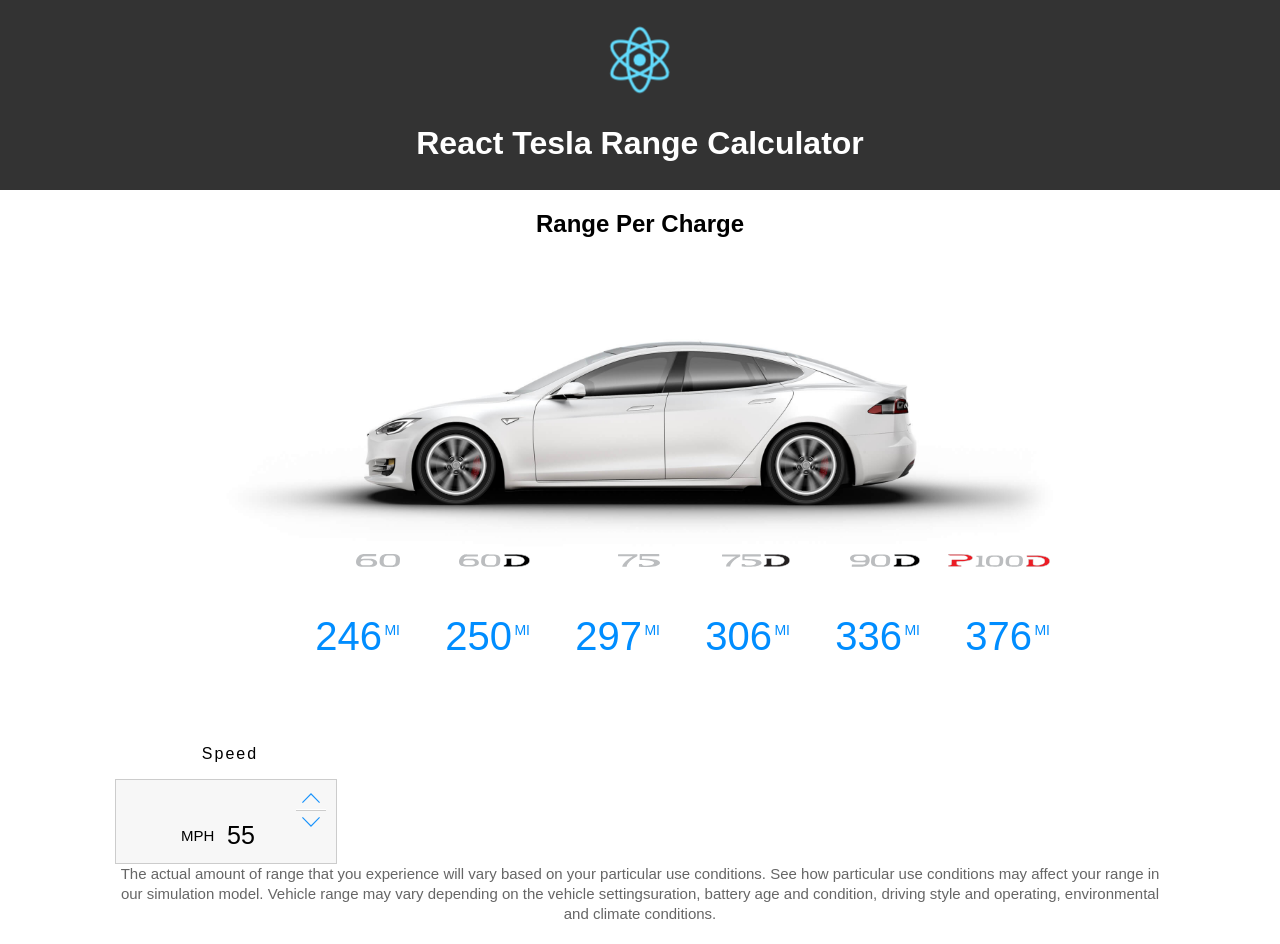
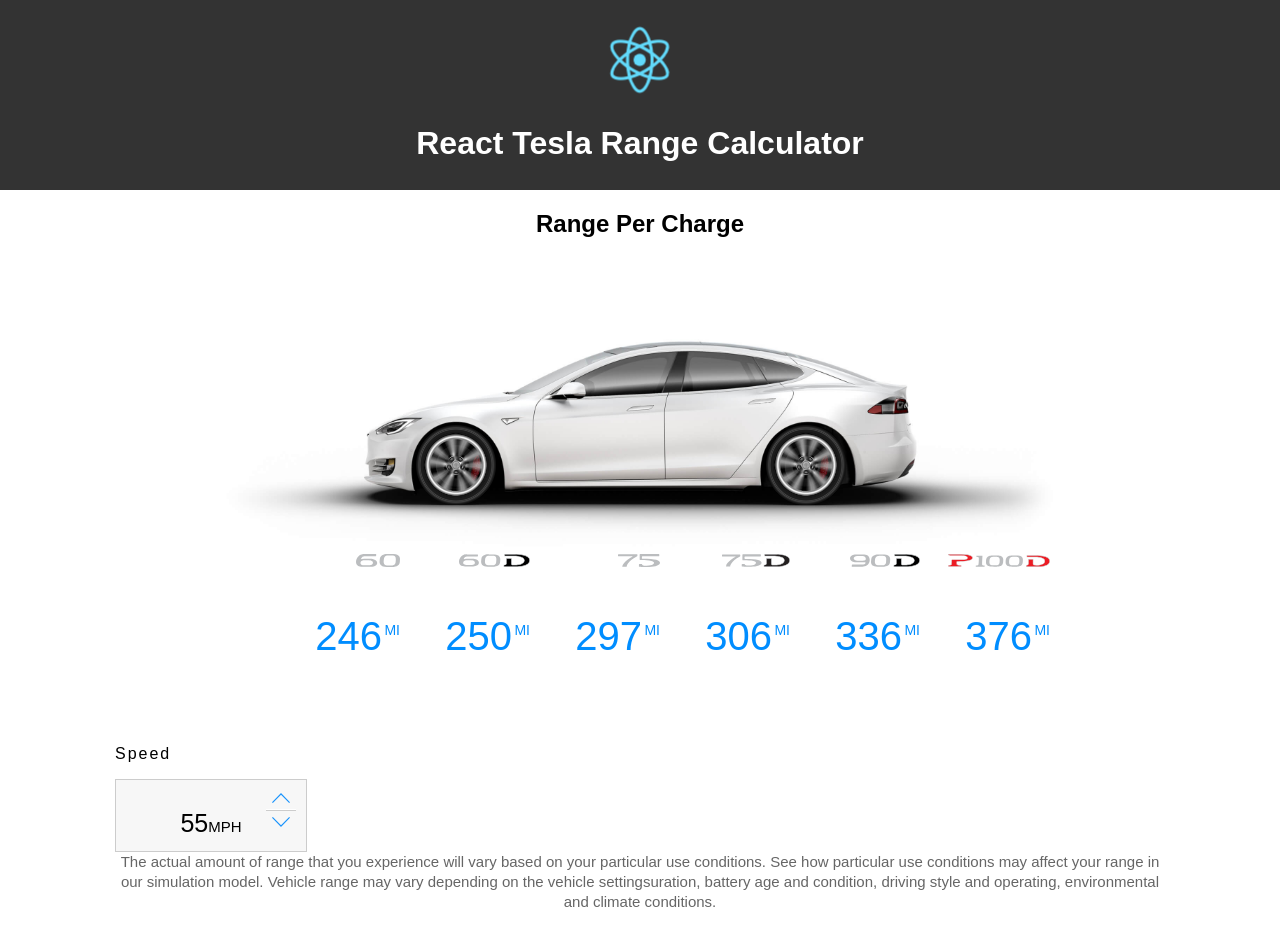
Before and after one commit to desmondcain/react-tesla-range-calculator, a React (Create React App) app: page / in a window 1280 px wide. Built offline with nearby package versions, Linux system fonts and the light colour scheme.

Commit message:
Tweaking counter styles a bit

```diff
--- a/src/components/TeslaRange/TeslaCounter/TeslaCounter.scss
+++ b/src/components/TeslaRange/TeslaCounter/TeslaCounter.scss
@@ -5,6 +5,7 @@
   &-title {
     font-size: 16px;
     letter-spacing: 2px;
+    text-align: left;
   }
 
   &-container {
@@ -26,28 +27,21 @@
   &-number {
     font-size: 25px;
     font-weight: 400;
-    line-height: 25px;
-    position: relative;
+    line-height: 0;
 
     span {
       font-size: 15px;
-      left: 35px;
-      position: absolute;
       text-transform: uppercase;
-      top: 0;
     }
   }
 
   &-item {
     background-color: #f7f7f7;
-    background-position: 24.21053% 9px;
-    background-repeat: no-repeat;
-    background-size: 44px;
     border: 1px solid #ccc;
     display: inline-block;
-    height: 65px;
+    height: 35px;
     margin: 0 8px 0 0;
-    padding: 18px 0 0 30px;
+    padding: 18px 0;
     position: relative;
     width: 100%;
 
```
